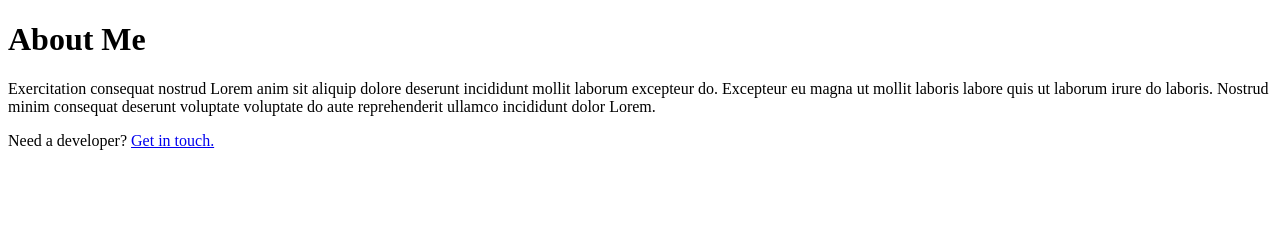
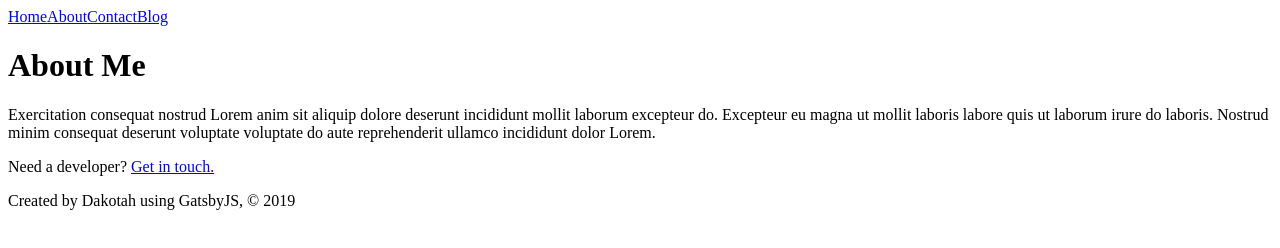
Before and after one commit to frescocodes/gatsby-study, a Gatsby site: page /about in a window 1280 px wide. Built offline with nearby package versions, Linux system fonts and the light colour scheme; Gatsby itself is replaced by a stand-in of ours.

Commit message:
feat: added Header and Footer components to each page
-added conditional render of Home link based on url
-might remove this later

```diff
--- a/src/components/Header.js
+++ b/src/components/Header.js
@@ -5,9 +5,14 @@ const Header = () => {
   return (
     <header>
       <nav>
-        <Link to="about">About</Link>
-        <Link to="contact">Contact</Link>
-        <Link to="blog">Blog</Link>
+        {window.location.href !== "http://localhost:8000/" ? (
+          <Link to="/">Home</Link>
+        ) : (
+          <></>
+        )}
+        <Link to="/about">About</Link>
+        <Link to="/contact">Contact</Link>
+        <Link to="/blog">Blog</Link>
       </nav>
     </header>
   )
--- a/src/pages/about.js
+++ b/src/pages/about.js
@@ -1,21 +1,28 @@
 import React from "react"
 import { Link } from "gatsby"
 
+import Header from "../components/Header"
+import Footer from "../components/Footer"
+
 const AboutPage = () => {
   return (
+    <>
+      <Header />
       <div>
         <h1>About Me</h1>
         <p>
           Exercitation consequat nostrud Lorem anim sit aliquip dolore deserunt
           incididunt mollit laborum excepteur do. Excepteur eu magna ut mollit
-        laboris labore quis ut laborum irure do laboris. Nostrud minim consequat
-        deserunt voluptate voluptate do aute reprehenderit ullamco incididunt
-        dolor Lorem.
+          laboris labore quis ut laborum irure do laboris. Nostrud minim
+          consequat deserunt voluptate voluptate do aute reprehenderit ullamco
+          incididunt dolor Lorem.
         </p>
         <p>
           Need a developer? <Link to="/contact">Get in touch.</Link>
         </p>
       </div>
+      <Footer />
+    </>
   )
 }
 
```
Also changed, not shown: src/pages/blog.js (+11 -4 lines), src/pages/contact.js (+7 -0 lines), src/pages/index.js (+11 -4 lines). Lines whose indentation alone changed are shown as unchanged.
